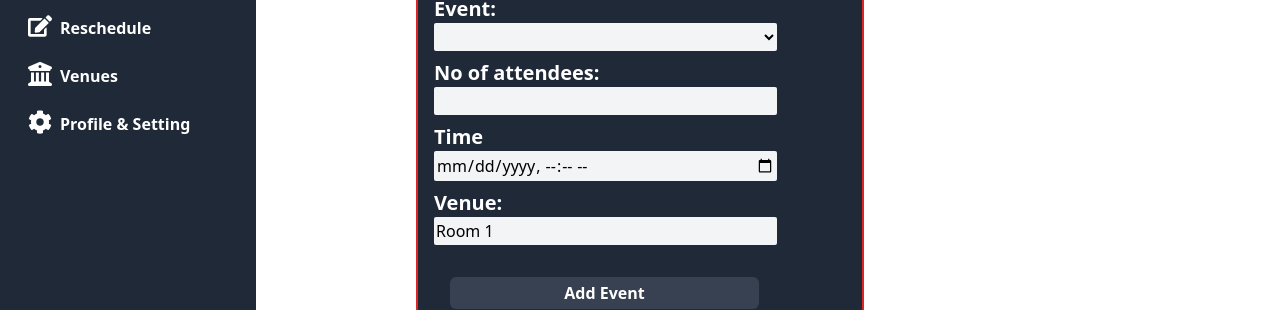
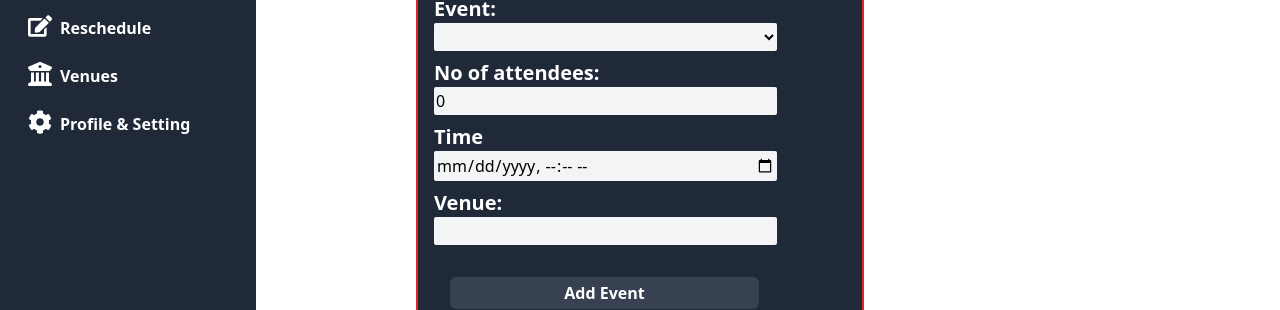
Before and after one commit to isferdinand/Venue-Management-Sys, a React (Vite) app in the folder client/: page /addevent in a window 1280 px wide. Shown: the part 157-467 px from the top of the page. Built offline with nearby package versions, Linux system fonts and the light colour scheme.

Commit message:
modified the setAttendees useState

```diff
--- a/client/src/pages/AddEvent/addevent.jsx
+++ b/client/src/pages/AddEvent/addevent.jsx
@@ -10,14 +10,16 @@ const AddEvent = () => {
         sidebarToggle: PropTypes.bool.isRequired
     }
     const [sidebarToggle, setSidebarToggle] = useState(false)
-    const [attendees, setAttendees] = useState('')
+    const [attendees, setAttendees] = useState(0)
     const [eventName, setEventName] = useState('')
     const [time, setTime] = useState('')
 
     const assignVenue = (attendees) => {
         let venue = '';
 
-        if (attendees >= 0 && attendees <= 50) {
+        if (attendees === 0) {
+            venue = '';
+        } else if (attendees >= 1 && attendees <= 50) {
             venue = 'Room 1';
         } else if (attendees >= 51 && attendees <= 200) {
             venue = 'Room 2';
@@ -27,7 +29,7 @@ const AddEvent = () => {
             venue = 'Hall 1';
         } else if (attendees >= 1501 && attendees <= 3000) {
             venue = 'Hall 2';
-        } else {
+        } else if (attendees > 3000) {
             venue = 'Hall 3';
         }
         return venue;
@@ -42,7 +44,14 @@ const AddEvent = () => {
             time: time,
             venue: assignVenue(attendees)
         }).then((response) => {
-            console.log(response)
+            if (response.data.message === 'Venue not found!') {
+                alert('Event not added!')
+
+            } else {
+                alert('Event added succesfully')
+                console.log(response);
+            }
+
         })
 
     }
@@ -103,8 +112,7 @@ const AddEvent = () => {
                             />
                         </div>
                         <button id="Add Event" type="submit" className="border-0 outline-none cursor-pointer rounded-md text-white font-semibold hover:bg-blue-500  bg-gray-700 py-1 px-4 w-3/4 ml-4 my-8 transition ease-in-out duration-300 "
-                            onClick={addNewEvent}
-                        >
+                            onClick={addNewEvent}>
                             Add Event
                         </button>
                     </form>
```
